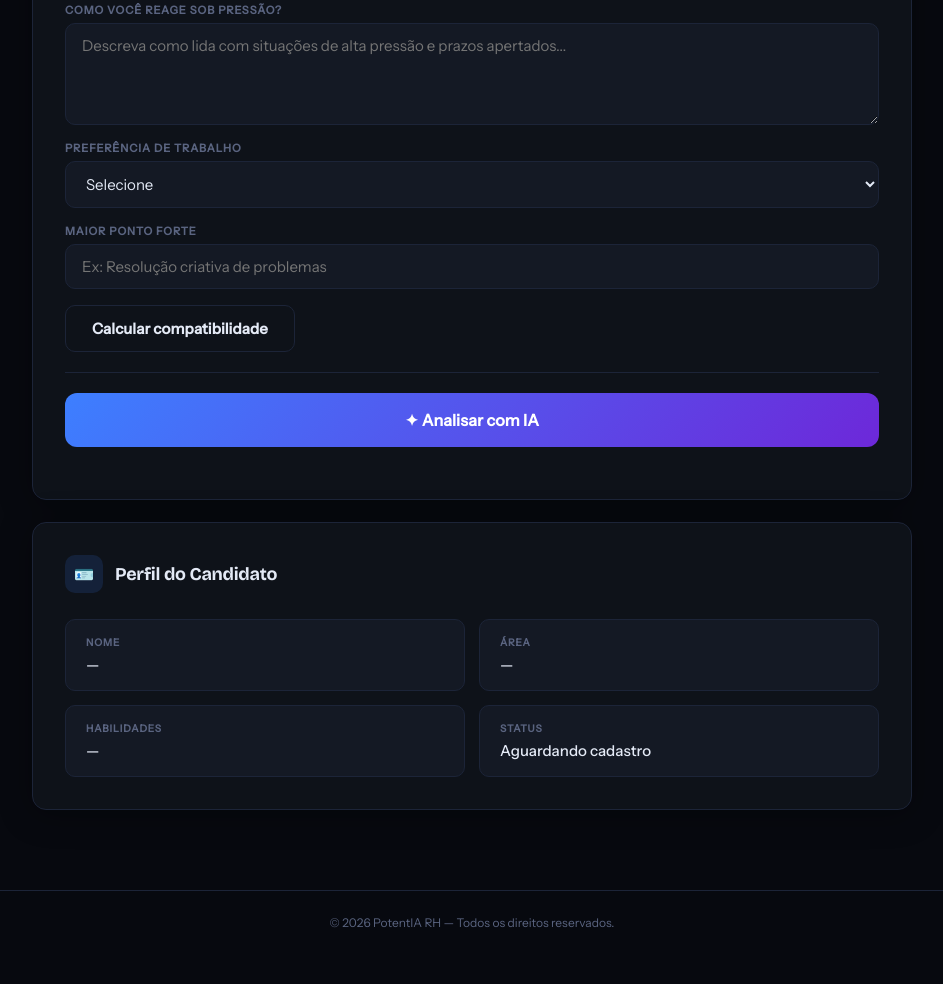
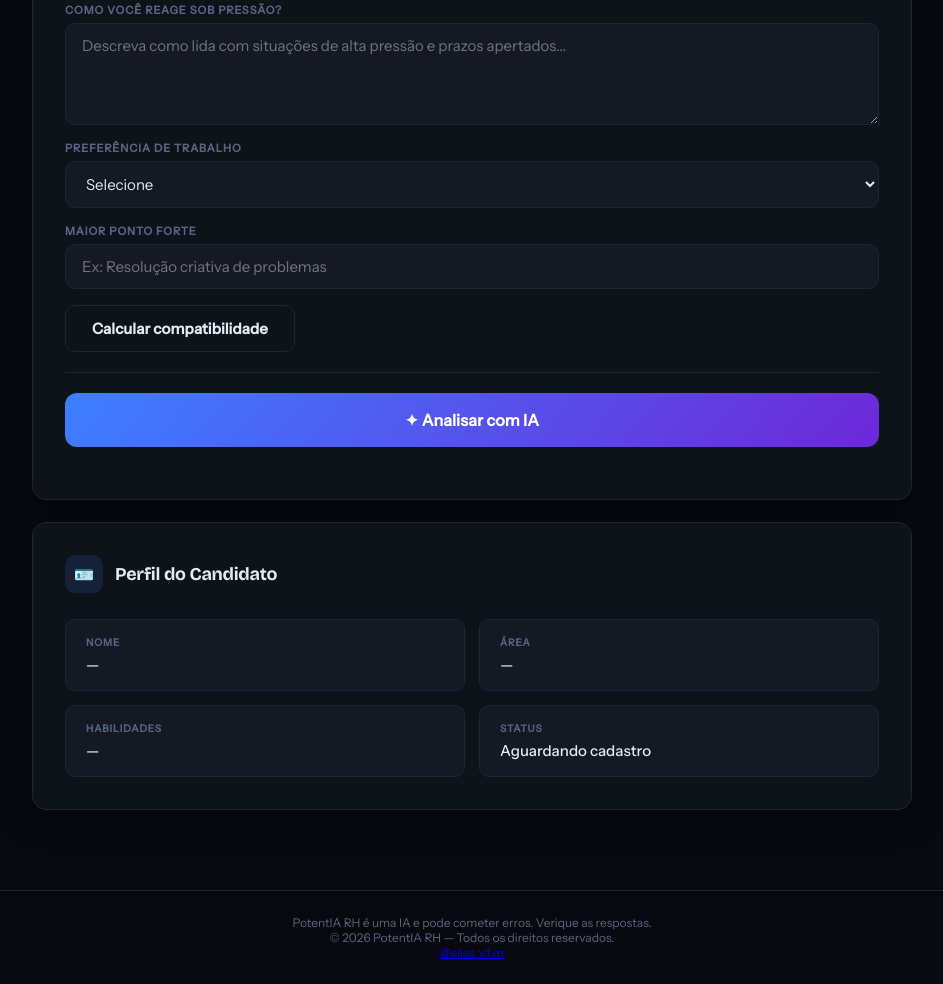
Before and after one commit to Elias-BloxyVF27/PotentIA_RH_2.0, a website: page index.html in a window 1280 px wide. Shown: the part 1738-2722 px from the top of the page, without its empty margins (168-1111 px from the left). Before the commit the page ends 2692 px from the top, so only its background shows below. Drawn offline with nearby package versions, Linux system fonts and the light colour scheme.

Commit message:
index.html

```diff
--- a/index.html
+++ b/index.html
@@ -187,7 +187,17 @@
   </main>
 
   <footer>
+        <p>PotentIA RH é uma IA e pode cometer erros. Verique as respostas.</p>
     <p>© 2026 PotentIA RH — Todos os direitos reservados.</p>
+      <a
+        href="https://www.instagram.com/elias_v.f.m/"
+        target="_blank"
+        rel="noopener noreferrer"
+        class="developer-link"
+    >
+        @elias_v.f.m
+    </a>
+</p>
   </footer>
 
   <script src="script.js"></script>
```
